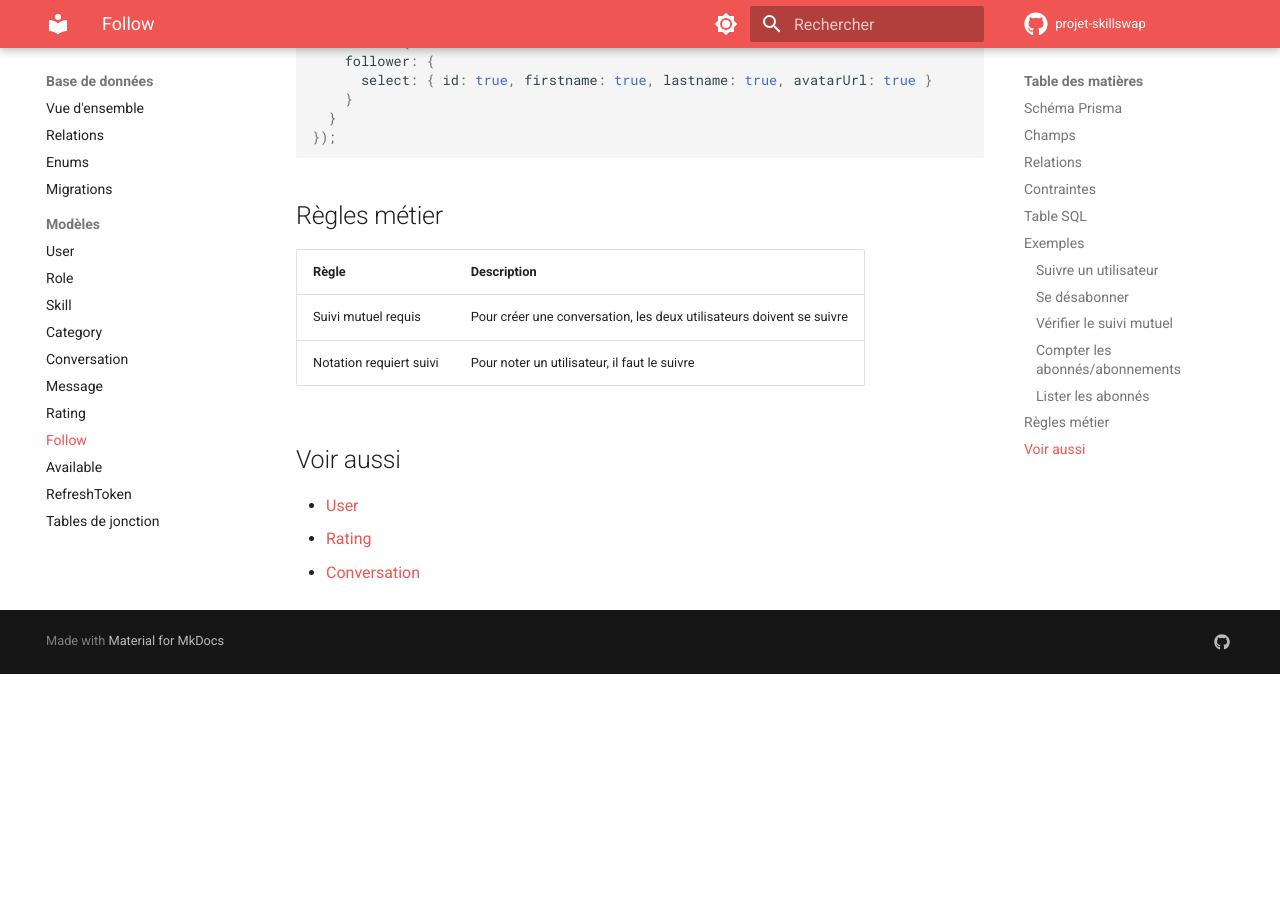
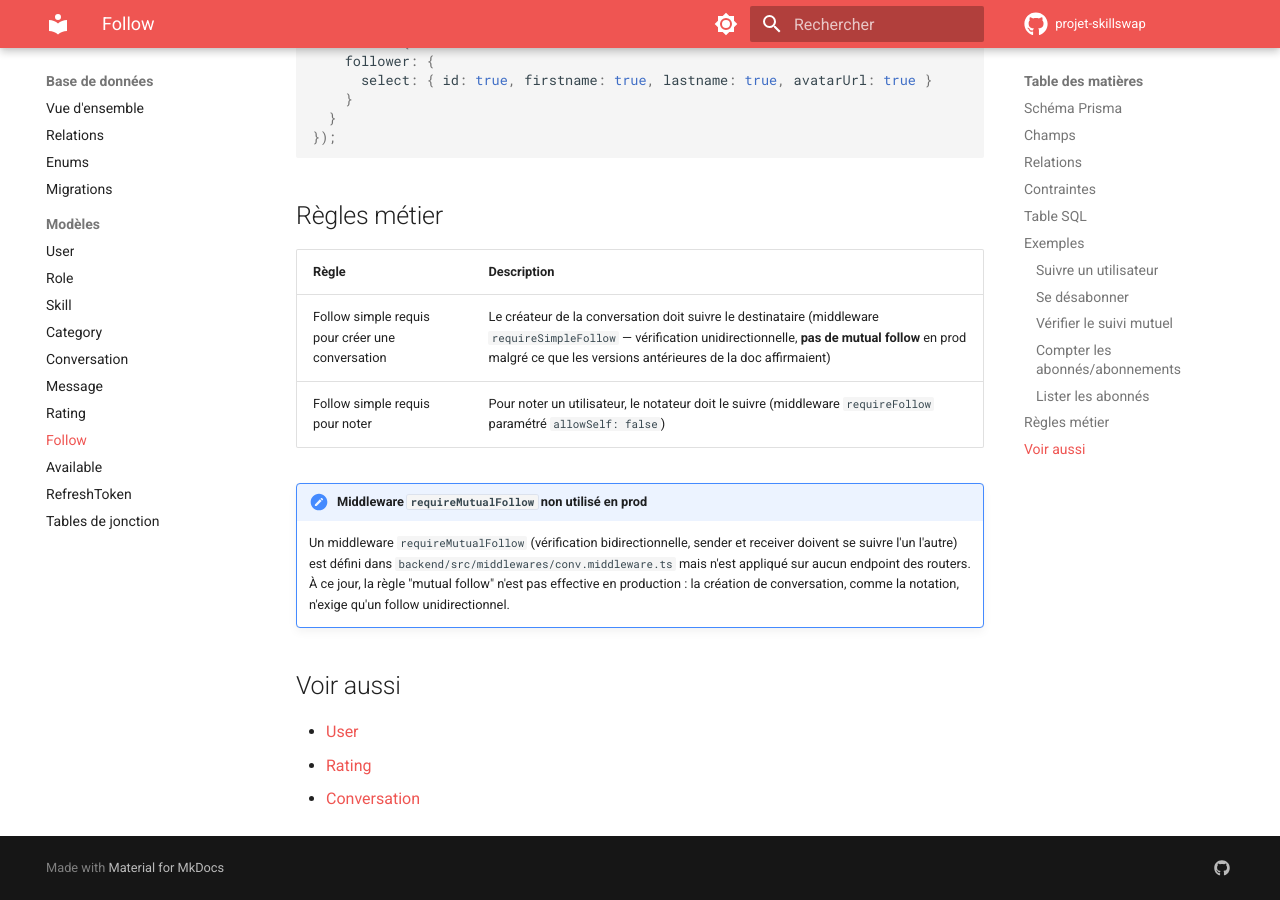
Before and after one commit to Sojeremy/documentation-skillswap, an MkDocs documentation site: the page built from docs/documentation-implementation/database/models/follow.md, in a window 1280 px wide and 900 px high, scrolled down 3152 px. Built offline with MkDocs 1.6.1 and Material for MkDocs 9.7.7, drawn with Linux system fonts in a browser that asks for light colours; comment, search, counter and statistics services are not loaded; before the commit the page ends 3826 px from its top, so only the background shows below that.

Commit message:
docs: fix résiduel post-vérification controllers (axe 3 / commit 3 fix)
Suite à une vérification de cap demandée par le pilote ("la doc reflète-t-elle
strictement le réel implémenté ?"), lecture des controllers + middlewares + services
a révélé 5 imprécisions/erreurs dans la refonte 7163277 et la fiche models/follow.md
qui datait de l'audit A2.

endpoints-api.md (3 corrections) :
- POST /auth/logout : clearCookie sur 3 cookies (accessToken, accessTokenExpires,
  refreshToken), pas 2. Cookie accessTokenExpires omis dans la première refonte.
- GET /skills/ : préciser que chaque skill arrive avec sa catégorie incluse
  (`include category: { id, name, slug }` côté service)
- GET /availabilities/ : préciser le throw 404 NotFoundError si table vide
  (comportement défensif du service)

models/follow.md (2 corrections, erreur d'audit A2) :
- Section "Règles métier" : la fiche affirmait "Suivi mutuel requis pour créer
  une conversation". FAUX : le code utilise `requireSimpleFollow` (unidirectionnel,
  sender → receiver seulement). Reformulé. Les 2 règles métier (conversation
  et notation) sont en réalité des simple follows.
- Ajout admonition signalant que `requireMutualFollow` est défini dans
  conv.middleware.ts mais n'est utilisé sur aucun endpoint (dead code à
  mentionner pour transparence — soit retirer en V2, soit appliquer là où
  l'intention métier était bien le mutual follow).

Source de vérité : backend/src/controllers/{auth,profile,search}.controller.ts +
backend/src/middlewares/{auth,conv}.middleware.ts + backend/src/services/profile.service.ts
(getAllSkillsService, getAllAvailabilitiesService).

Refs: 7163277 (refonte initiale endpoints-api.md)

```diff
--- a/docs/documentation-implementation/database/models/follow.md
+++ b/docs/documentation-implementation/database/models/follow.md
@@ -134,8 +134,16 @@ const followers = await prisma.follow.findMany({
 
 | Règle | Description |
 |-------|-------------|
-| Suivi mutuel requis | Pour créer une conversation, les deux utilisateurs doivent se suivre |
-| Notation requiert suivi | Pour noter un utilisateur, il faut le suivre |
+| Follow simple requis pour créer une conversation | Le créateur de la conversation doit suivre le destinataire (middleware `requireSimpleFollow` — vérification unidirectionnelle, **pas de mutual follow** en prod malgré ce que les versions antérieures de la doc affirmaient) |
+| Follow simple requis pour noter | Pour noter un utilisateur, le notateur doit le suivre (middleware `requireFollow` paramétré `allowSelf: false`) |
+
+!!! note "Middleware `requireMutualFollow` non utilisé en prod"
+    Un middleware `requireMutualFollow` (vérification bidirectionnelle, sender
+    et receiver doivent se suivre l'un l'autre) est défini dans
+    `backend/src/middlewares/conv.middleware.ts` mais n'est appliqué sur aucun
+    endpoint des routers. À ce jour, la règle "mutual follow" n'est pas effective
+    en production : la création de conversation, comme la notation, n'exige
+    qu'un follow unidirectionnel.
 
 ## Voir aussi
 
```
Also changed, not shown: docs/endpoints/endpoints-api.md (+3 -3 lines).
